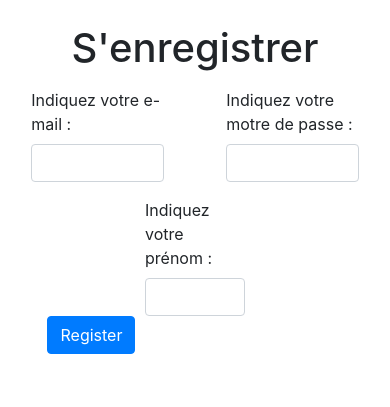
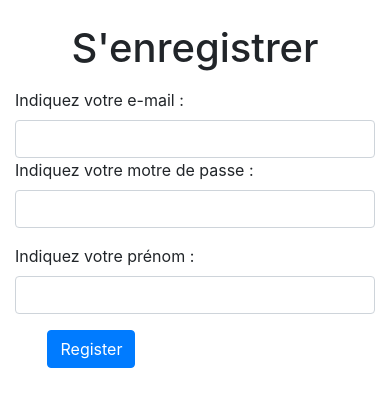
Before and after one commit to Rossb0b/web-agency, a Symfony app: template templates/registration/register.html.twig in a window 390 px wide. Shown: the part 56-463 px from the top of the page. Run offline with Twig, Linux system fonts and the light colour scheme; the template is opened without the code that fills it, so the values that code supplies are empty; form fields are guessed from the names that the template uses; some libraries are stand-ins or nearby versions.

Commit message:
Fixed issue with responsive in registrer form;

```diff
--- a/templates/registration/register.html.twig
+++ b/templates/registration/register.html.twig
@@ -13,24 +13,24 @@
 
     {{ form_start(registrationForm) }}
     <div class="row form-group">
-        <div class="col-5 mx-auto">
+        <div class="col-lg-5 col-12 mx-auto">
             {{ form_label(registrationForm.email, 'Indiquez votre e-mail :') }}
             {{ form_widget(registrationForm.email, {'attr': {'class': 'form-control'}} )}}
         </div>
-        <div class="col-5 mx-auto">
+        <div class="col-12 col-lg-5 mx-auto">
             {{ form_label(registrationForm.plainPassword, 'Indiquez votre motre de passe :') }}
             {{ form_widget(registrationForm.plainPassword, {'attr': {'class': 'form-control'}}) }}
         </div>
     </div>
 
     <div class="row">
-        <div class="col-4 mx-auto">
+        <div class="col-12 col-lg-4 mx-auto">
             {{ form_label(registrationForm.nickname, 'Indiquez votre prénom :') }}
             {{ form_widget(registrationForm.nickname, {'attr': {'class': 'form-control'}}) }}
         </div>
     </div>
 
-    <div class="row">
+    <div class="row pt-3">
         <div class="col-2 offset-1">
             <button class="btn btn-primary">Register</button>
         </div>
```
